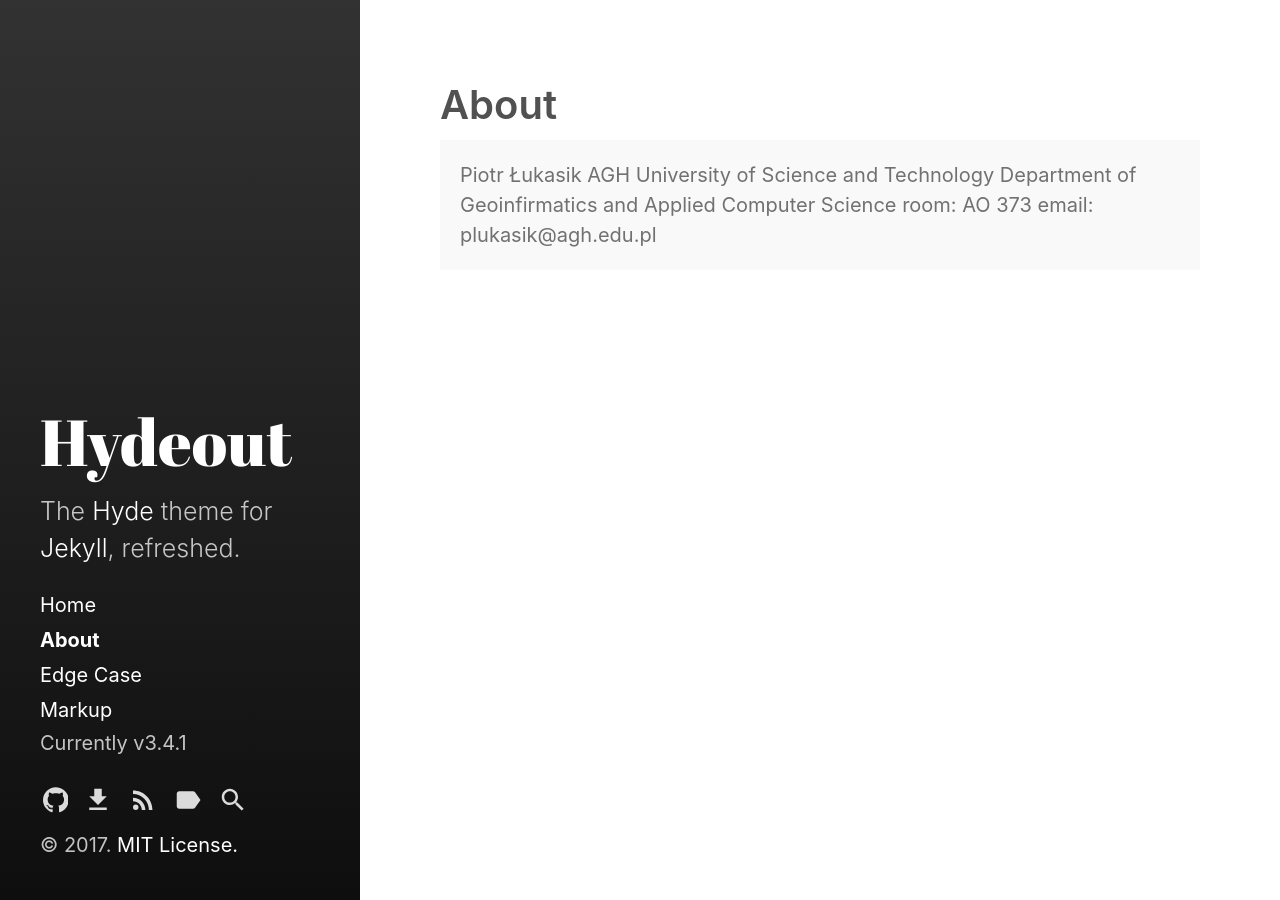
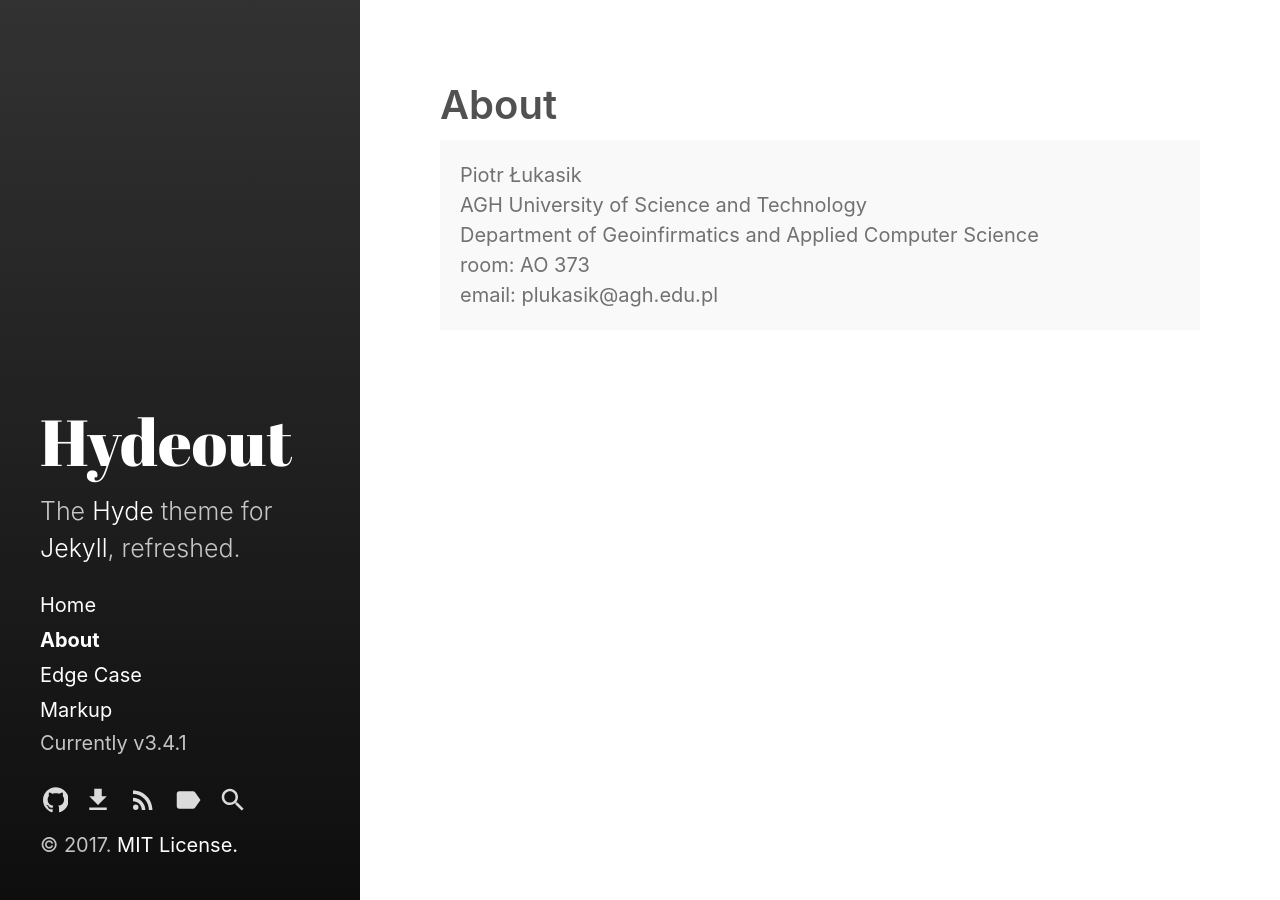
Before and after one commit to unluckycode/unluckycode.github.io, a Jekyll site: the page built from about.md, in a window 1280 px wide. Built offline with Jekyll 4.4.1, drawn with Linux system fonts in a browser that asks for light colours.

```diff
--- a/about.md
+++ b/about.md
@@ -5,9 +5,9 @@ sidebar_link: true
 ---
 
 <p class="message">
-  Piotr Łukasik
-  AGH University of Science and Technology
-  Department of Geoinfirmatics and Applied Computer Science
-  room: AO 373
-  email: plukasik@agh.edu.pl
+  Piotr Łukasik<br />
+  AGH University of Science and Technology<br />
+  Department of Geoinfirmatics and Applied Computer Science<br />
+  room: AO 373<br />
+  email: plukasik@agh.edu.pl<br />
 </p>
```
